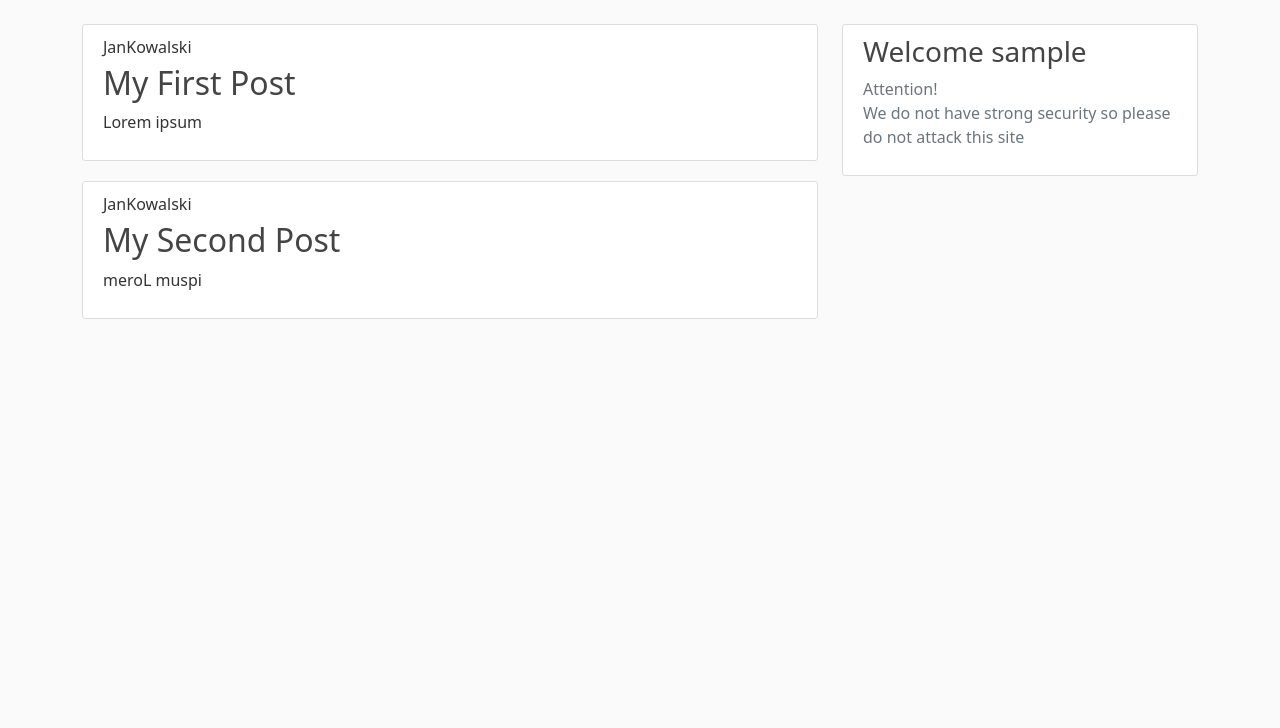
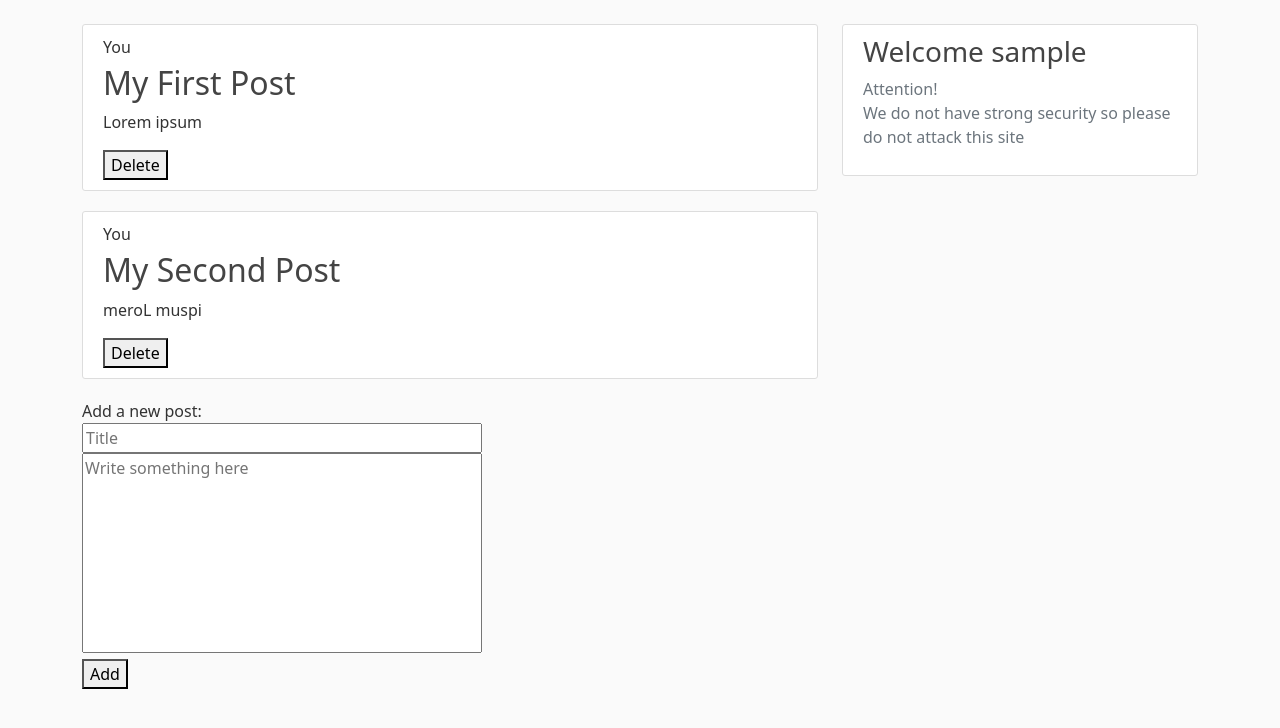
Before and after one commit to rfmajor/bawim-zagrozenia-http, a Flask app: page / in a window 1280 px wide. Shown: the part 56-784 px from the top of the page. Run offline with Flask 2, Linux system fonts and the light colour scheme; the visitor is signed in with stand-in values (Sample User, id 1); data comes from the database, SQL or seed files in the repository; both versions use the stored data as it was after the commit.

Commit message:
Adjust changes to frontend

```diff
--- a/static/main.css
+++ b/static/main.css
@@ -70,3 +70,12 @@ h1, h2, h3, h4, h5, h6 {
 .account-heading {
   font-size: 2.5rem;
 }
+
+.post-title, .post-content {
+  width: 400px;
+}
+
+.post-content {
+  height: 200px;
+  resize: none;
+}
--- a/templates/home.html
+++ b/templates/home.html
@@ -11,6 +11,11 @@
                 <h2><a class="article-title">{{ post.title }}</a></h2>
                 <p class="article-content">{{ post.content }}</p>
               </div>
+            {% if session['logged_in'] and post['author_id'] == session['id'] %}
+                <a href="/home/delete/{{ post['id'] }}">
+                    <button class="delete-post-button" name="delete_post_button" type="submit">Delete</button>
+                </a>
+            {% endif %}
             </article>
         {% endfor %}
     </div>
@@ -24,5 +29,13 @@
             </p>
         </div>
     </div>
+    {% if session['logged_in'] %}
+        <form action="{{ url_for('home.home') }}" method="post">
+            Add a new post: <br>
+            <input class="post-title" name="post_title" type="text" placeholder="Title"><br>
+            <textarea class="post-content" name="post_content" placeholder="Write something here"></textarea><br>
+            <button type="submit">Add</button>
+        </form>
+    {% endif %}
     </div>
 {% endblock content%}
--- a/views/home.py
+++ b/views/home.py
@@ -1,4 +1,4 @@
-from flask import Blueprint, render_template, session
+from flask import Blueprint, render_template, session, redirect, url_for, request
 from app import get_db_connection
 
 bp = Blueprint('home', __name__)
@@ -11,14 +11,51 @@ def fetch_posts():
         cursor = connection.cursor()
         cursor.execute('SELECT * FROM posts;')
         posts = cursor.fetchall()
+    if session.get('logged_in'):
+        author_id = session['id']
+        for post in posts:
+            if post['author_id'] == author_id:
+                post['author'] = 'You'
     return posts
 
 
+def add_post(title, content):
+    if session.get('username') and session.get('id'):
+        username = session.get('username')
+        author_id = session.get('id')
+        connection = get_db_connection()
+        with connection:
+            connection.execute("INSERT INTO posts(author_id, author, title, content) VALUES (?, ?, ?, ?)",
+                               (author_id, username, title, content))
+    else:
+        raise Exception('Not logged in')
+
+
+def delete_post(post_id):
+    if session.get('logged_in') and session.get('username') and session.get('id'):
+        user_id = session.get('id')
+        connection = get_db_connection()
+        with connection:
+            connection.execute("DELETE FROM posts WHERE id = ? AND author_id = ?", (post_id, user_id))
+    else:
+        raise Exception('Failed to delete row')
+
+
 @bp.route('/')
-@bp.route('/home')
+@bp.route('/home', methods=['GET', 'POST'])
 def home():
     user = ''
-    if session.get('loggedin'):
+    if session.get('logged_in'):
         user = session.get('username')
 
+    if request.method == 'GET':
+        return render_template('home.html', posts=fetch_posts(), user=user)
+    elif request.method == 'POST' and 'post_content' in request.form and 'post_title' in request.form:
+        add_post(request.form['post_title'], request.form['post_content'])
     return render_template('home.html', posts=fetch_posts(), user=user)
+
+
+@bp.route('/home/delete/<post_id>')
+def delete(post_id):
+    delete_post(post_id)
+    return redirect(url_for('home.home'))
--- a/views/logout.py
+++ b/views/logout.py
@@ -6,7 +6,7 @@ bp = Blueprint('logout', __name__)
 
 @bp.route('/logout')
 def logout():
-    session.pop('loggedin', None)
+    session.pop('logged_in', None)
     session.pop('id', None)
     session.pop('username', None)
-    return redirect(url_for('login.login'))
+    return redirect(url_for('home.home'))
```
Also changed, not shown: static/init.sql (+4 -3 lines), views/login.py (+10 -9 lines).
